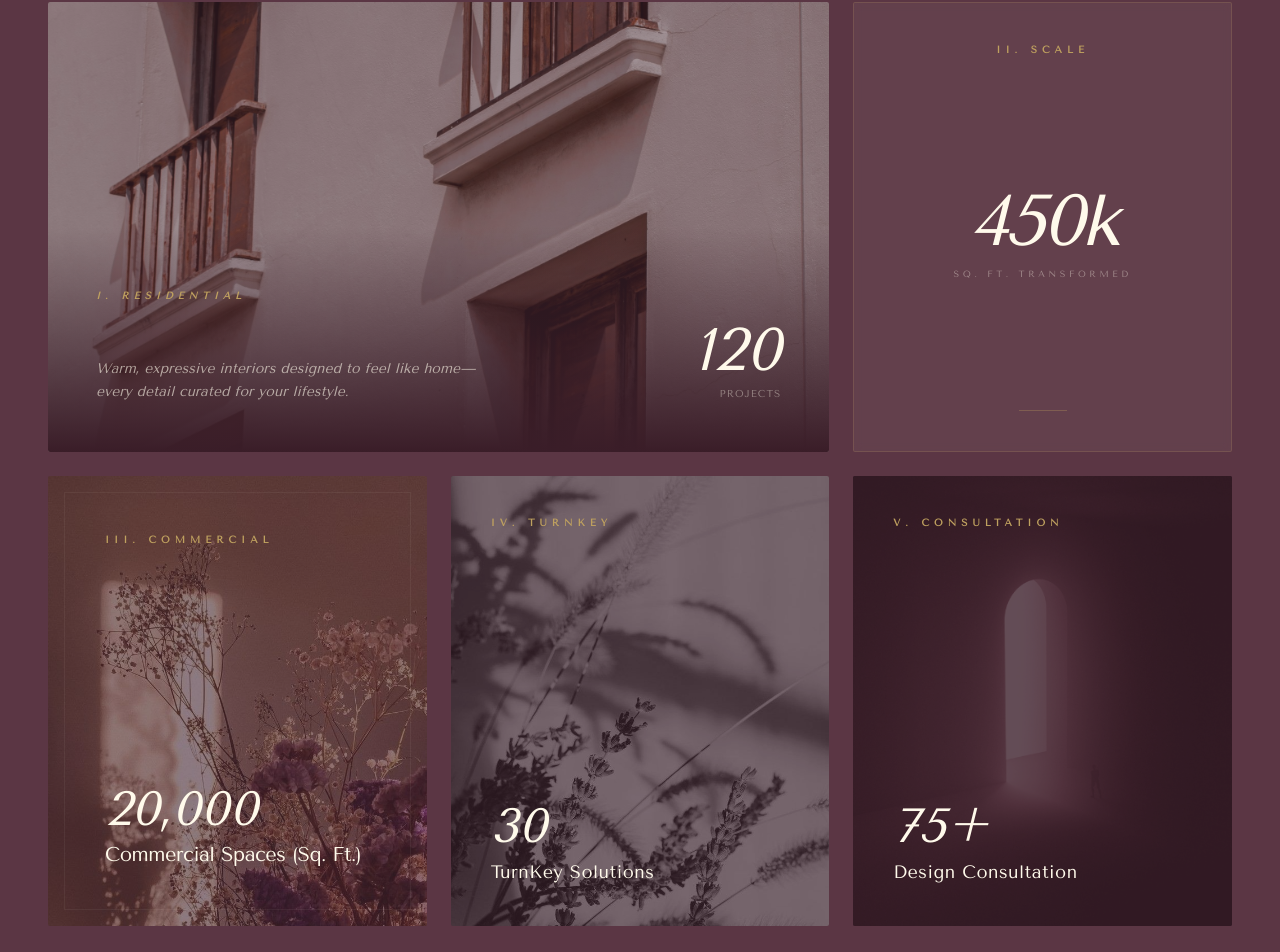
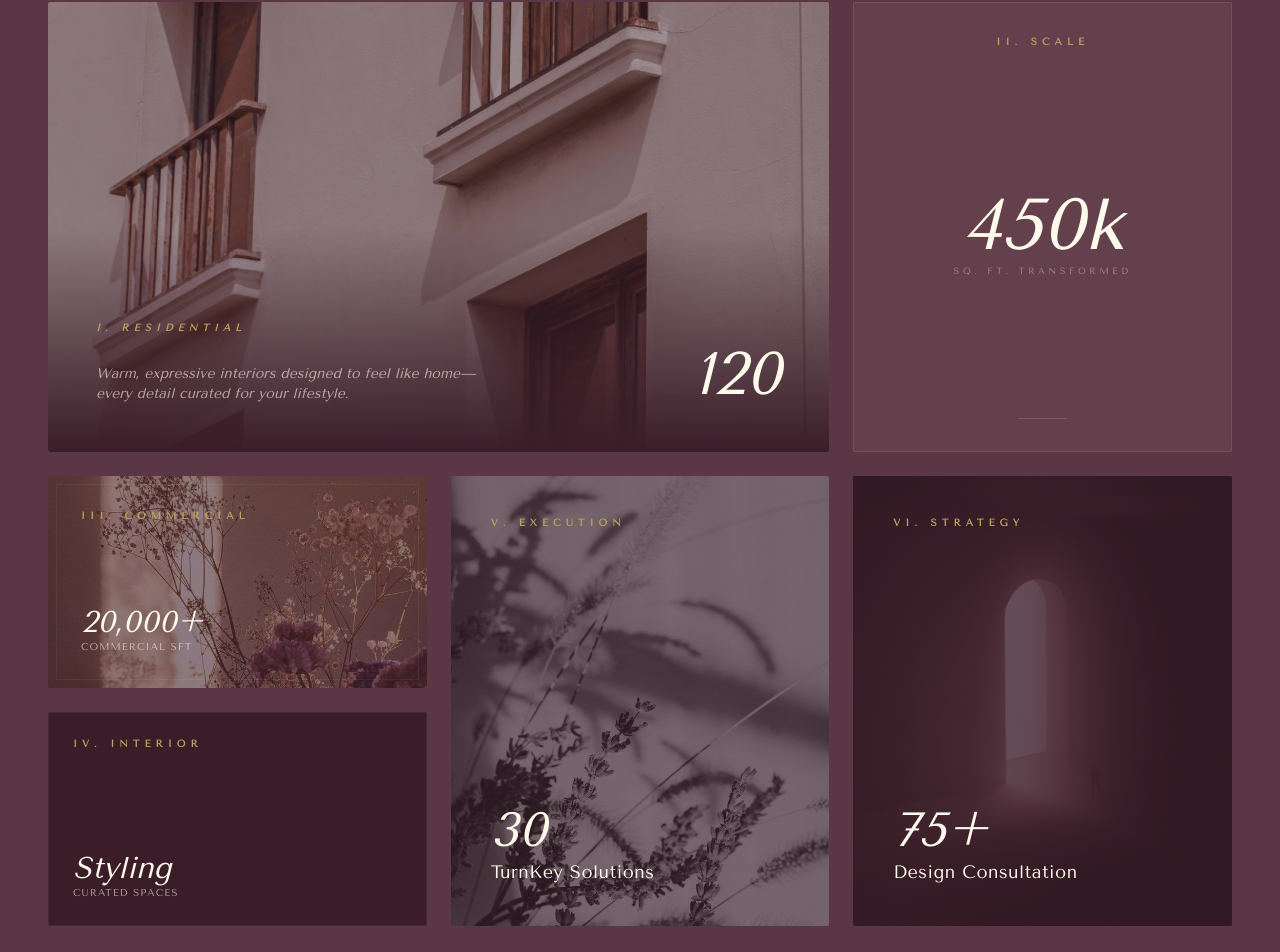
Before and after one commit to AbhiramanKuntimaddi/SPDesignStudio-website, a Next.js app: page / in a window 1280 px wide. Shown: the part 1772-2724 px from the top of the page. Built offline with nearby package versions, Linux system fonts and the light colour scheme.

Commit message:
Better service grid

```diff
--- a/components/Index/Services.tsx
+++ b/components/Index/Services.tsx
@@ -6,6 +6,7 @@ import Image from "next/image";
 import localFont from "next/font/local";
 import { services } from "@/lib/services";
 
+// Local Font Setup
 const bdScript = localFont({
 	src: "../../public/fonts/BDSans/BDScript-Regular.woff",
 	style: "italic",
@@ -26,6 +27,11 @@ const cardVariant: Variants = {
 };
 
 const Service = () => {
+	// Unified height: 213px on mobile to match the individual stacked cards
+	// Keeping your specified bg-[#4a2b37]
+	const standardCardClass =
+		"group relative overflow-hidden rounded-sm bg-[#4a2b37] h-[213px] lg:h-[450px]";
+
 	return (
 		<section className="min-h-screen bg-[#5b3644] py-24 px-6 lg:px-12 flex flex-col items-center">
 			<div className="w-full max-w-screen-2xl">
@@ -49,7 +55,7 @@ const Service = () => {
 				</header>
 
 				{/* Grid */}
-				<div className="grid grid-cols-1 md:grid-cols-2 lg:grid-cols-3 gap-6 auto-rows-fr mb-32">
+				<div className="grid grid-cols-1 md:grid-cols-2 lg:grid-cols-3 gap-6 mb-32">
 					{/* I. Residential */}
 					<motion.div
 						variants={cardVariant}
@@ -57,54 +63,50 @@ const Service = () => {
 						whileInView="visible"
 						viewport={{ once: true }}
 						custom={0}
-						className="lg:col-span-2 group relative overflow-hidden rounded-sm bg-[#4a2b37] min-h-[450px]">
+						className={`lg:col-span-2 ${standardCardClass}`}>
 						<Image
 							src={services[0].backgroundImage}
-							alt={services[0].title}
+							alt="Residential"
 							fill
 							className="object-cover opacity-50 group-hover:scale-105 transition-transform duration-[3s]"
 						/>
 						<div className="absolute inset-0 bg-gradient-to-t from-[#3a1d28] via-transparent to-transparent" />
-
-						<div className="absolute inset-0 p-8 lg:p-12 flex flex-col justify-end">
-							<span className="text-[#bfa15f] text-[10px] tracking-[0.5em] uppercase font-bold mb-4 italic">
+						<div className="absolute inset-0 p-6 lg:p-12 flex flex-col justify-end">
+							<span className="text-[#bfa15f] text-[10px] tracking-[0.5em] uppercase font-bold mb-2 italic">
 								I. Residential
 							</span>
 
-							<div className="flex flex-col md:flex-row md:items-end justify-between gap-6">
-								<p className="text-[#fffaeb]/60 text-sm max-w-sm font-light leading-relaxed italic">
+							<div className="flex flex-col md:flex-row md:items-end justify-between gap-4">
+								<p className="text-[#fffaeb]/60 text-[10px] md:text-sm max-w-sm italic leading-relaxed line-clamp-2 md:line-clamp-none">
 									{services[0].description}
 								</p>
 
 								<div className="text-[#fffaeb] text-right">
-									<span className="text-6xl font-extralight italic leading-none block">
+									<span className="text-4xl md:text-6xl font-extralight italic leading-none block">
 										<CountUp end={services[0].projects} enableScrollSpy />
-									</span>
-									<span className="text-[10px] uppercase tracking-widest opacity-40">
-										Projects
 									</span>
 								</div>
 							</div>
 						</div>
 					</motion.div>
 
-					{/* II. Overall Sft Transformed */}
+					{/* II. Scale */}
 					<motion.div
 						variants={cardVariant}
 						initial="hidden"
 						whileInView="visible"
 						viewport={{ once: true }}
 						custom={1}
-						className="group relative overflow-hidden rounded-sm border border-[#bfa15f]/20 bg-[#fffaeb]/5 backdrop-blur-sm flex flex-col justify-between p-10 min-h-[350px]">
+						className="group relative overflow-hidden rounded-sm border border-[#bfa15f]/20 bg-[#fffaeb]/5 backdrop-blur-sm flex flex-col justify-between p-8 h-[213px] lg:h-[450px]">
 						<span className="text-[#bfa15f] text-[10px] tracking-[0.5em] uppercase font-bold text-center">
 							II. Scale
 						</span>
 
 						<div className="text-[#fffaeb] text-center">
-							<div className="text-7xl font-extralight italic mb-2 tracking-tighter leading-none">
+							<div className="text-5xl md:text-7xl font-extralight italic mb-1 leading-none">
 								<CountUp end={450} suffix="k" enableScrollSpy />
 							</div>
-							<p className="text-[#fffaeb]/40 text-[9px] uppercase tracking-[0.4em] leading-loose">
+							<p className="text-[#fffaeb]/40 text-[8px] md:text-[9px] uppercase tracking-[0.4em]">
 								Sq. Ft. Transformed
 							</p>
 						</div>
@@ -112,93 +114,113 @@ const Service = () => {
 						<div className="h-[1px] w-12 bg-[#bfa15f] mx-auto opacity-30" />
 					</motion.div>
 
-					{/* III. Commercial Spaces */}
+					{/* III & IV. Stacked (Now visually identical to others on mobile) */}
+					<div className="flex flex-col gap-6 lg:h-[450px]">
+						{/* Commercial */}
+						<motion.div
+							variants={cardVariant}
+							custom={2}
+							initial="hidden"
+							whileInView="visible"
+							viewport={{ once: true }}
+							className="h-[213px] lg:flex-1 group relative overflow-hidden rounded-sm bg-[#4a2b37]">
+							<Image
+								src={services[1].backgroundImage}
+								alt="Commercial"
+								fill
+								className="object-cover opacity-40"
+							/>
+							<div className="absolute inset-0 p-6 flex flex-col justify-between border border-[#fffaeb]/5 m-2">
+								<span className="text-[#bfa15f] text-[10px] tracking-[0.5em] uppercase font-bold">
+									III. Commercial
+								</span>
+								<div className="text-[#fffaeb]">
+									<span className="text-3xl font-extralight italic block">
+										20,000+
+									</span>
+									<h3 className="text-[10px] uppercase tracking-widest opacity-60">
+										Commercial Sft
+									</h3>
+								</div>
+							</div>
+						</motion.div>
+
+						{/* Interior Styling */}
+						<motion.div
+							variants={cardVariant}
+							custom={3}
+							initial="hidden"
+							whileInView="visible"
+							viewport={{ once: true }}
+							className="h-[213px] lg:flex-1 group relative overflow-hidden rounded-sm bg-[#3a1d28] border border-[#fffaeb]/5">
+							<div className="absolute inset-0 p-6 flex flex-col justify-between">
+								<span className="text-[#bfa15f] text-[10px] tracking-[0.5em] uppercase font-bold">
+									IV. Interior
+								</span>
+								<div className="text-[#fffaeb]">
+									<span className="text-3xl font-extralight italic block">
+										Styling
+									</span>
+									<h3 className="text-[10px] uppercase tracking-widest opacity-60">
+										Curated Spaces
+									</h3>
+								</div>
+							</div>
+						</motion.div>
+					</div>
+
+					{/* V. TurnKey */}
 					<motion.div
 						variants={cardVariant}
 						initial="hidden"
 						whileInView="visible"
 						viewport={{ once: true }}
-						custom={2}
-						className="group relative overflow-hidden rounded-sm bg-[#4a2b37] min-h-[450px]">
-						<Image
-							src={services[1].backgroundImage}
-							alt={services[1].title}
-							fill
-							className="object-cover opacity-40 group-hover:scale-110 transition-transform duration-[3s]"
-						/>
-
-						<div className="absolute inset-0 p-10 flex flex-col justify-between border border-[#fffaeb]/5 m-4">
-							<span className="text-[#bfa15f] text-[10px] tracking-[0.5em] uppercase font-bold">
-								III. Commercial
-							</span>
-
-							<div className="text-[#fffaeb]">
-								<span className="text-5xl font-extralight italic block leading-none mb-2">
-									20,000
-								</span>
-								<h3 className="text-xl font-light tracking-tight">
-									Commercial Spaces (Sq. Ft.)
-								</h3>
-							</div>
-						</div>
-					</motion.div>
-
-					{/* IV. TurnKey Solutions */}
-					<motion.div
-						variants={cardVariant}
-						initial="hidden"
-						whileInView="visible"
-						viewport={{ once: true }}
-						custom={3}
-						className="group relative overflow-hidden rounded-sm bg-[#4a2b37] min-h-[350px]">
+						custom={4}
+						className={standardCardClass}>
 						<Image
 							src={services[2].backgroundImage}
-							alt={services[2].title}
+							alt="TurnKey"
 							fill
 							className="object-cover opacity-40 grayscale group-hover:grayscale-0 transition-all duration-1000"
 						/>
-
-						<div className="absolute inset-0 p-10 flex flex-col justify-between bg-black/10">
+						<div className="absolute inset-0 p-6 lg:p-10 flex flex-col justify-between bg-black/10">
 							<span className="text-[#bfa15f] text-[10px] tracking-[0.5em] uppercase font-bold">
-								IV. TurnKey
+								V. Execution
 							</span>
-
 							<div className="text-[#fffaeb]">
-								<span className="text-5xl font-extralight italic block mb-2">
+								<span className="text-4xl md:text-5xl font-extralight italic block mb-1">
 									<CountUp end={services[2].projects} enableScrollSpy />
 								</span>
-								<h3 className="text-lg font-light tracking-wide">
+								<h3 className="text-xs md:text-lg font-light tracking-wide">
 									TurnKey Solutions
 								</h3>
 							</div>
 						</div>
 					</motion.div>
 
-					{/* V. Design Consultation */}
+					{/* VI. Design Consultation */}
 					<motion.div
 						variants={cardVariant}
 						initial="hidden"
 						whileInView="visible"
 						viewport={{ once: true }}
-						custom={4}
-						className="group relative overflow-hidden rounded-sm bg-[#4a2b37] min-h-[350px]">
+						custom={5}
+						className={standardCardClass}>
 						<Image
 							src={services[3].backgroundImage}
-							alt={services[3].title}
+							alt="Consultation"
 							fill
 							className="object-cover opacity-50"
 						/>
-
-						<div className="absolute inset-0 p-10 flex flex-col justify-between bg-[#3a1d28]/60">
+						<div className="absolute inset-0 p-6 lg:p-10 flex flex-col justify-between bg-[#3a1d28]/60">
 							<span className="text-[#bfa15f] text-[10px] tracking-[0.5em] uppercase font-bold">
-								V. Consultation
+								VI. Strategy
 							</span>
-
 							<div className="text-[#fffaeb]">
-								<span className="text-5xl font-extralight italic block mb-2">
+								<span className="text-4xl md:text-5xl font-extralight italic block mb-1">
 									<CountUp end={services[3].projects} enableScrollSpy />+
 								</span>
-								<h3 className="text-lg font-light tracking-wide">
+								<h3 className="text-xs md:text-lg font-light tracking-wide">
 									Design Consultation
 								</h3>
 							</div>
```
